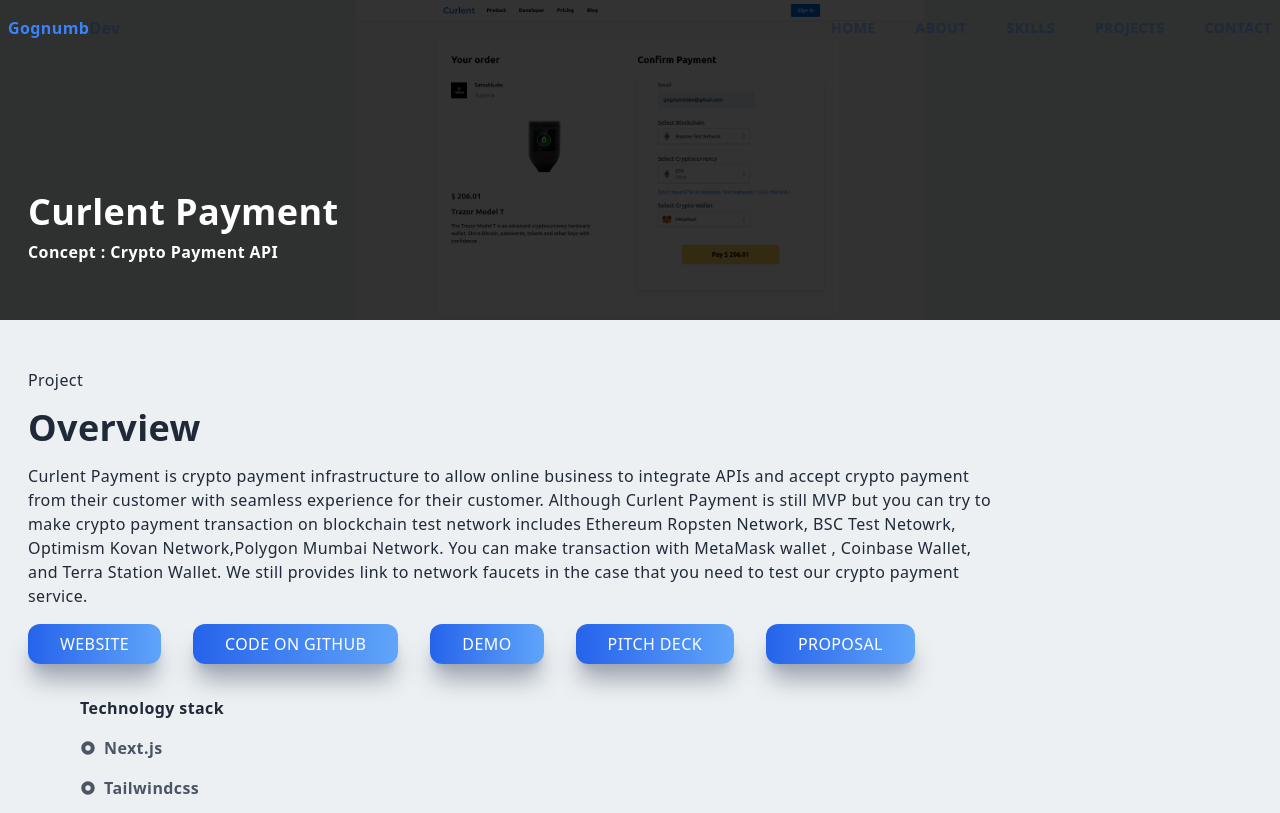
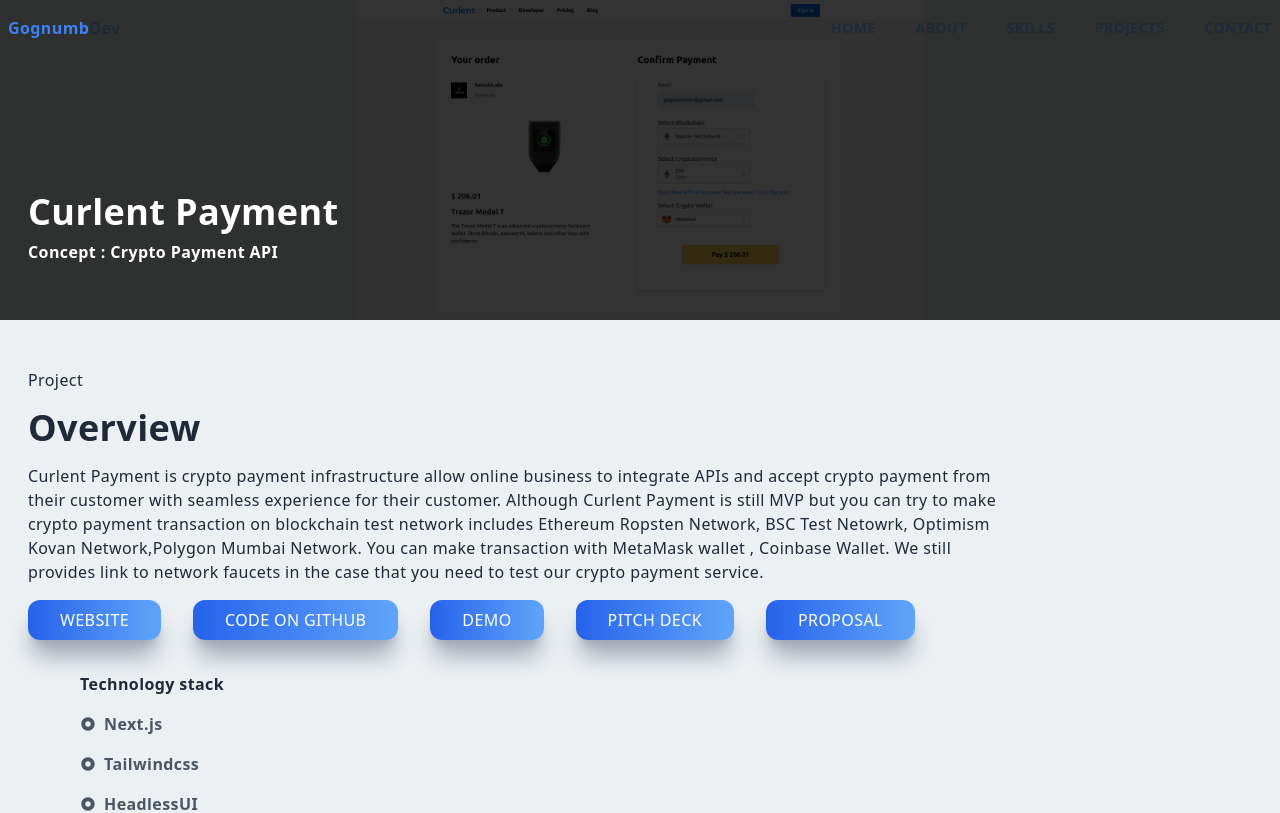
Before and after one commit to gognumbdev/gognumbdev-portfolio, a Next.js app: page /curlentPayment in a window 1280 px wide. Shown: the top 813 px of the page. Built offline with nearby package versions, Linux system fonts and the light colour scheme.

Commit message:
fix typography

```diff
--- a/components/About.tsx
+++ b/components/About.tsx
@@ -15,7 +15,7 @@
                     </p>
                     <h2>Who I Am</h2>
                     <p className="py-2 text-gray-600">
-                        I am enthusiatic developer with startup minset
+                        I am enthusiatic developer with entrepreneurial mindset
                     </p>
                     <p className="py-2 text-gray-600">
                         I&apos;m self-taught developer who learn to develop
@@ -30,7 +30,7 @@
                         payment API.
                     </p>
                     <p className="py-2 text-gray-600">
-                        I&apos;m on going to build the innovation and impactful
+                        I&apos;m on going to build impactful
                         business and crypto project for people around the world.
                         So I need to join with the most interesting team that
                         need to build the impactful crypto business and crypto
--- a/components/Contact.tsx
+++ b/components/Contact.tsx
@@ -32,7 +32,7 @@
                                 <p className="py-4">
                                     I&apos;m focus on web3 development includes
                                     cryptocurrency,DeFi,NFT. I&apos;m available for
-                                    freelance or full-time positions. Contact me
+                                    full-time positions. Contact me
                                     and let&apos;s talk.
                                 </p>
                             </div>
--- a/pages/curlent.tsx
+++ b/pages/curlent.tsx
@@ -39,7 +39,7 @@
                         stablecoins to Curlent like a digital bank so that
                         Curlent have a credit to serve buy-now-pay-later for
                         SMEs to spend their credit to operate their business.
-                        This project does,t charge your real money,It&apos;s just
+                        This project doesn&apos;t charge your real money,It&apos;s just
                         full-stack web for your inteaction. I develop in the
                         crypto supplier development tasks.
                     </p>
@@ -121,7 +121,7 @@
                         <p className="text-gray-600 py-2 flex items-center">
                             <RiRadioButtonFill />{' '}
                             <span className="font-bold mx-2">MongoDB</span>{' '}
-                            for store and retrieve data to process for Curlent services.
+                            database using for store and retrieve data to process for Curlent services.
                         </p>
                         <p className="text-gray-600 py-2 flex items-center">
                             <RiRadioButtonFill />{' '}
--- a/pages/curlentPayment.tsx
+++ b/pages/curlentPayment.tsx
@@ -31,7 +31,7 @@
                     <p className="my-4">Project</p>
                     <h2 className="my-4">Overview</h2>
                     <p className="">
-                        Curlent Payment is crypto payment infrastructure to
+                        Curlent Payment is crypto payment infrastructure
                         allow online business to integrate APIs and accept
                         crypto payment from their customer with seamless
                         experience for their customer. Although Curlent Payment
@@ -39,8 +39,7 @@
                         transaction on blockchain test network includes Ethereum
                         Ropsten Network, BSC Test Netowrk, Optimism Kovan
                         Network,Polygon Mumbai Network. You can make transaction
-                        with MetaMask wallet , Coinbase Wallet, and Terra
-                        Station Wallet. We still provides link to network
+                        with MetaMask wallet , Coinbase Wallet. We still provides link to network
                         faucets in the case that you need to test our crypto
                         payment service.
                     </p>
```
